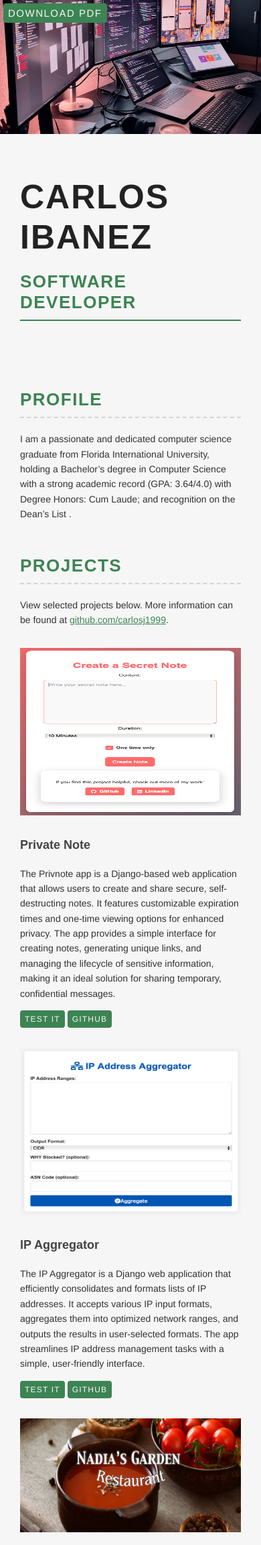
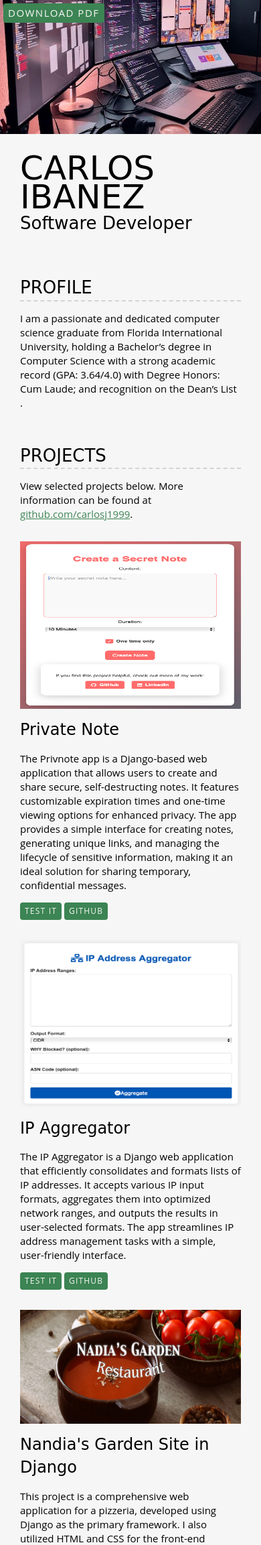
Before and after one commit to carlosj1999/Portfolio, a Django app: page / in a window 390 px wide. Shown: the top 2306 px of the page at 67% size. Run offline with Django 5.2, Linux system fonts and the light colour scheme.

Commit message:
Update style_portfolio.css

```diff
--- a/static/css/style_portfolio.css
+++ b/static/css/style_portfolio.css
@@ -27,37 +27,24 @@ html, body {
 body {
     background: #f6f6f6;
     margin: 0;
-    font-family: 'Helvetica Neue', 'Helvetica Condensed', Arial, sans-serif;
-    font-size: 16px;
-    line-height: 1.6;
-    color: #333;
+    font-family: 'Open Sans', sans-serif;
+    font-size: 1.5rem;
+    line-height: 1.4;
 }
 h1, h2, h3 {
-    font-family: 'Helvetica Neue Condensed', 'Helvetica Condensed', Arial, sans-serif;
-    font-weight: 700;
-    line-height: 1.2;
-    margin-bottom: 20px;
+    font-family: 'Caveat', cursive;
+    font-weight: 400;
+    margin: 0;
 }
-
 h1 {
-    font-size: 3.2rem;
-    text-transform: uppercase;
-    letter-spacing: 2px;
-    color: #222;
+    font-size: 7rem;
+    line-height: 0.85;
 }
-
 h2 {
+    font-size: 3.6rem;
+}
+h3 {
     font-size: 2.4rem;
-    text-transform: uppercase;
-    letter-spacing: 1.5px;
-    color: #3c8453;
-    border-bottom: 2px solid #3c8453;
-    padding-bottom: 10px;
-}
-
-h3 {
-    font-size: 2rem;
-    color: #444;
 }
 
 /* links */
@@ -92,25 +79,6 @@ footer a:hover {
     padding: 30px;
     max-width: 900px;
 }
-
-@media screen and (max-width: 500px) {
-    body {
-        font-size: 14px;
-    }
-
-    h1 {
-        font-size: 2.8rem;
-    }
-
-    h2 {
-        font-size: 2.2rem;
-    }
-
-    h3 {
-        font-size: 1.8rem;
-    }
-}
-
 
 
 /* HOME
```
